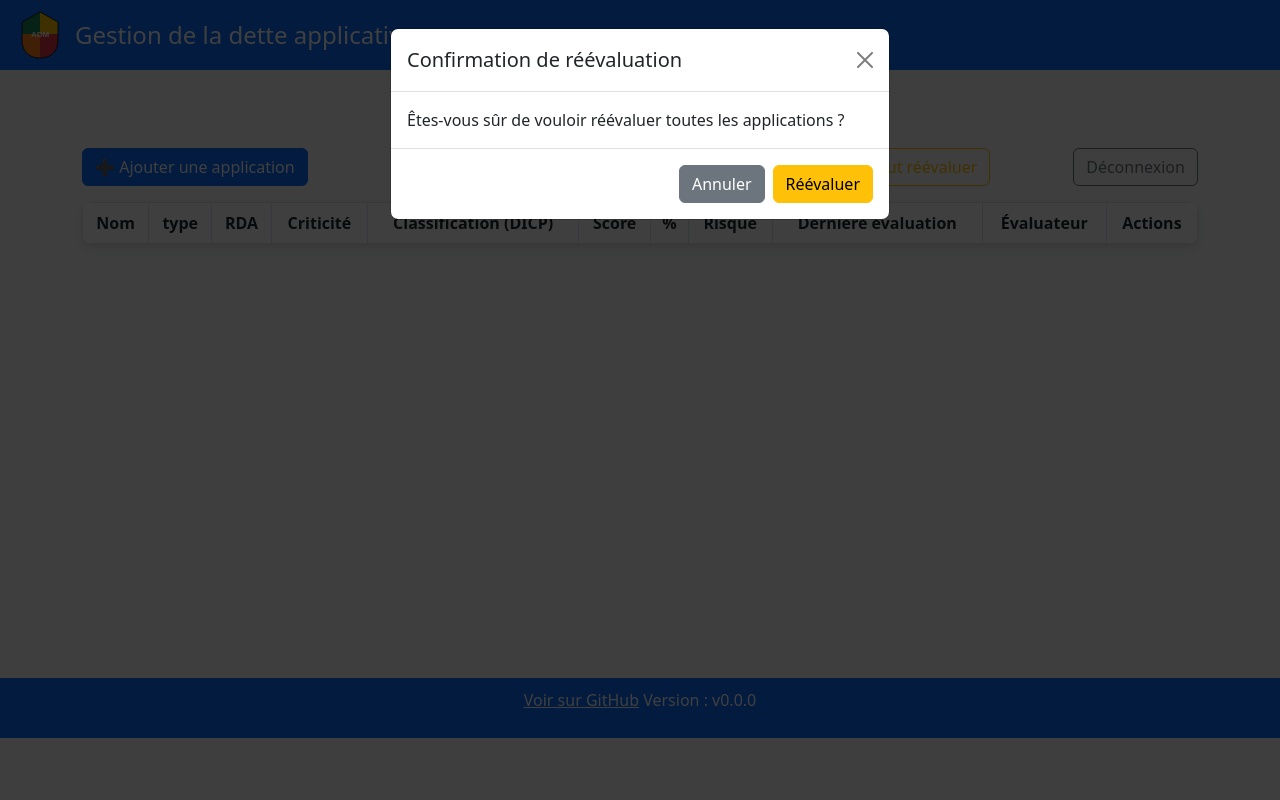
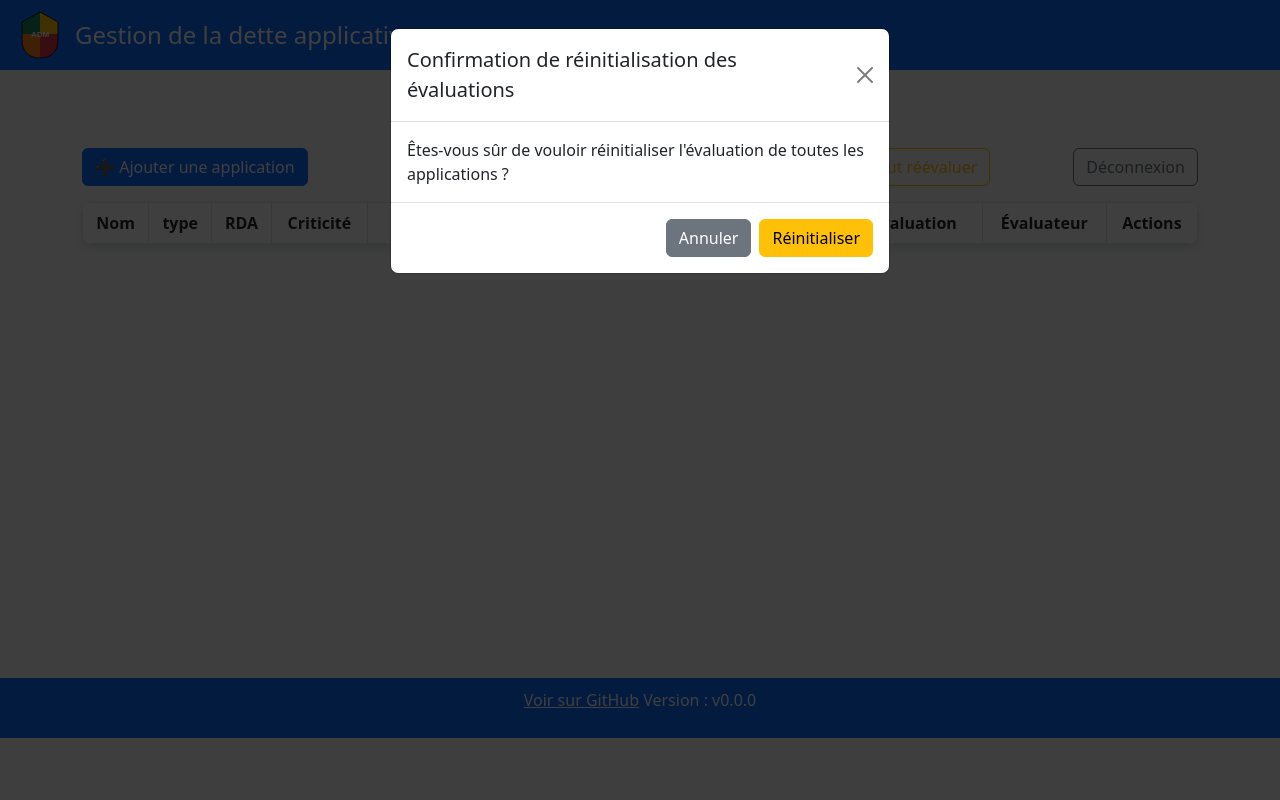
Before and after one commit to rumeaug17/ADM, a Flask app: page / in a window 1280 px wide, after a click on "Tout réévaluer". Run offline with Flask 3, Linux system fonts and the light colour scheme; the visitor is signed in with stand-in values (Sample User, id 1); lists and menus that the app fills with data are empty.

Commit message:
Update index.html

```diff
--- a/templates/index.html
+++ b/templates/index.html
@@ -208,25 +208,28 @@
   </div>
 </div>
 
-<!-- Modal de confirmation pour "Tout réévaluer" -->
+<!-- Modale de confirmation -->
 <div class="modal fade" id="reevaluateModal" tabindex="-1" aria-labelledby="reevaluateModalLabel" aria-hidden="true">
   <div class="modal-dialog">
     <div class="modal-content">
       <div class="modal-header">
-        <h5 class="modal-title" id="reevaluateModalLabel">Confirmation de réévaluation</h5>
+        <h5 class="modal-title" id="reevaluateModalLabel">Confirmation de réinitialisation des évaluations</h5>
         <button type="button" class="btn-close" data-bs-dismiss="modal" aria-label="Fermer"></button>
       </div>
       <div class="modal-body">
-        Êtes-vous sûr de vouloir réévaluer toutes les applications ?
+        Êtes-vous sûr de vouloir réinitialiser l'évaluation de toutes les applications ?
       </div>
       <div class="modal-footer">
         <button type="button" class="btn btn-secondary" data-bs-dismiss="modal">Annuler</button>
-        <!-- Ici, le lien redirige vers la route qui gère la réévaluation de toutes les applications -->
-        <a href="/reevaluate_all" class="btn btn-warning">Réévaluer</a>
+        <!-- Le formulaire envoie bien une requête POST -->
+        <form action="/reevaluate_all" method="post">
+          <button type="submit" class="btn btn-warning">Réinitialiser</button>
+        </form>
       </div>
     </div>
   </div>
 </div>
+
 
 <script>
 // Cible le modal de confirmation par son ID
```
